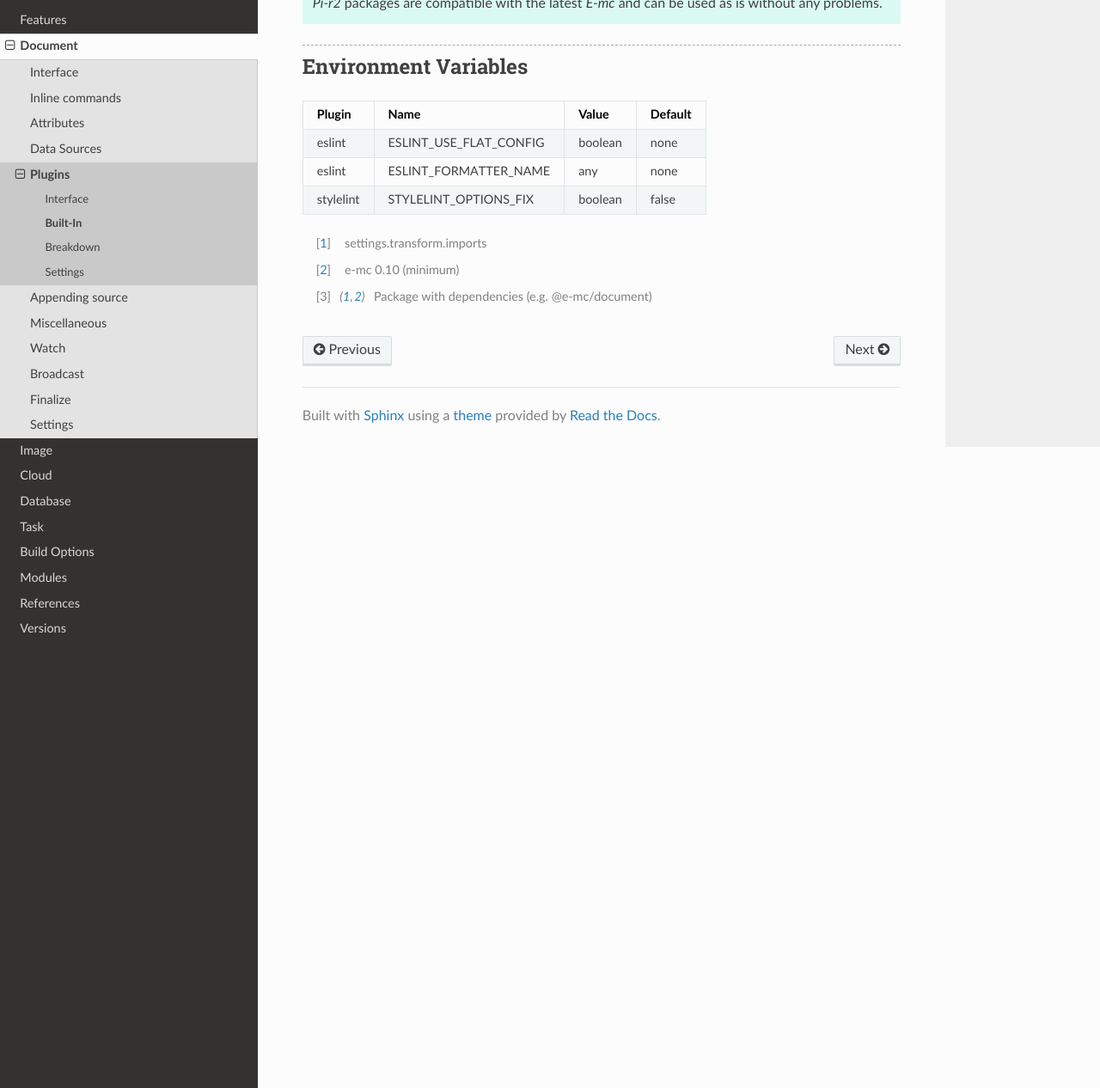
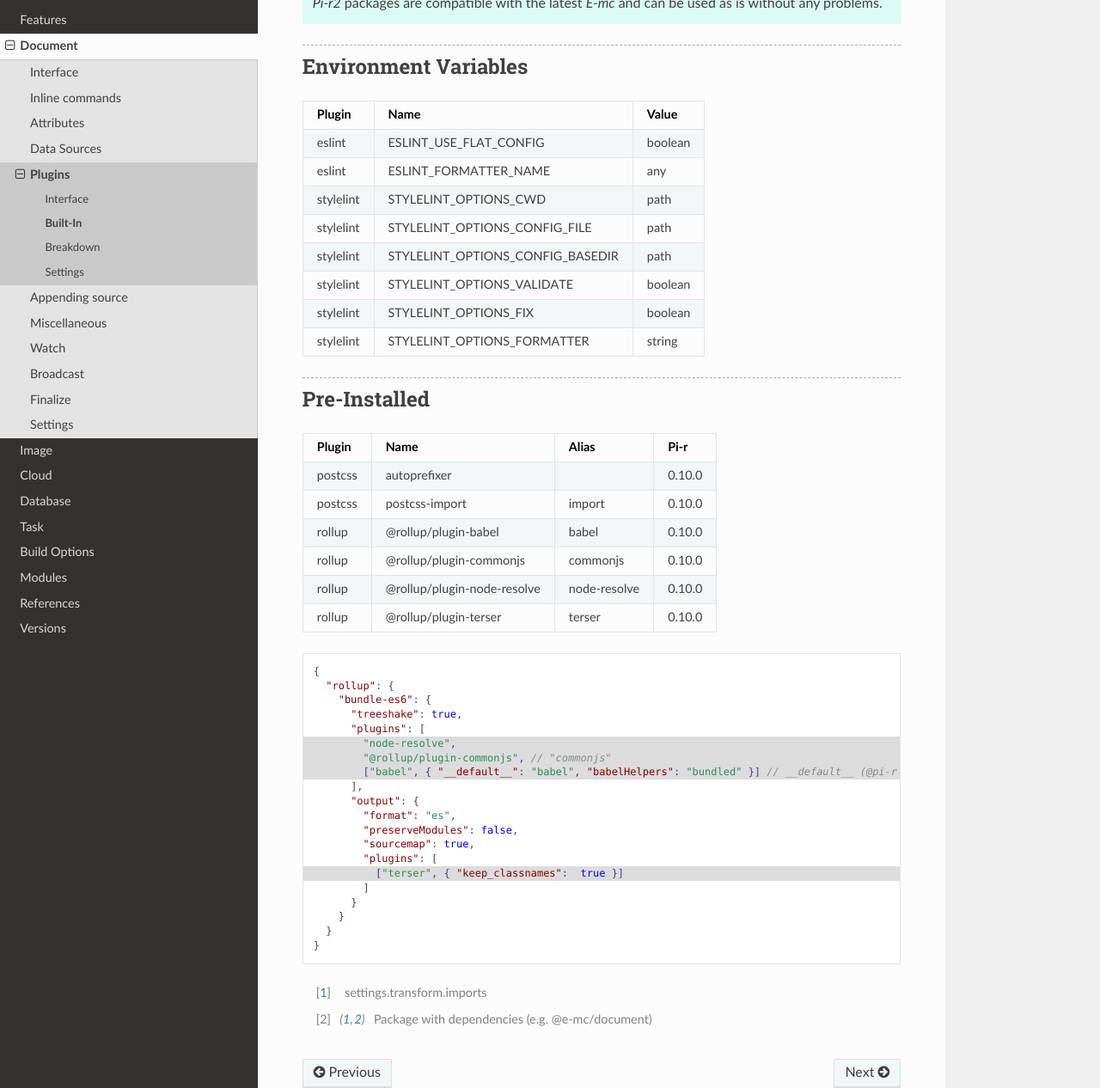
Before and after one commit to anpham6/chrome-docs, a Sphinx documentation site: the page built from source/document/plugins/built-in.rst, in a window 1280 px wide and 1400 px high, scrolled down 1729 px, cut to the strip 134-1400 px from the top of the window. Shown: the whole strip at 86% size. Built offline with Sphinx 7.4.7 and the Read the Docs theme 3.1.0, drawn with Linux system fonts in a browser that asks for light colours.

Commit message:
Document: Built-in section Pre-Installed was created.

```diff
--- a/source/document/plugins/built-in.rst
+++ b/source/document/plugins/built-in.rst
@@ -121,14 +121,56 @@
 Environment Variables
 =====================
 
-========== ====================== ======== ========
-  Plugin    Name                   Value    Default
-========== ====================== ======== ========
-eslint     ESLINT_USE_FLAT_CONFIG  boolean     none
-eslint     ESLINT_FORMATTER_NAME       any     none
-stylelint  STYLELINT_OPTIONS_FIX   boolean    false
-========== ====================== ======== ========
+========== ================================ ========
+  Plugin    Name                             Value
+========== ================================ ========
+eslint     ESLINT_USE_FLAT_CONFIG            boolean
+eslint     ESLINT_FORMATTER_NAME                 any
+stylelint  STYLELINT_OPTIONS_CWD                path
+stylelint  STYLELINT_OPTIONS_CONFIG_FILE        path
+stylelint  STYLELINT_OPTIONS_CONFIG_BASEDIR     path
+stylelint  STYLELINT_OPTIONS_VALIDATE        boolean
+stylelint  STYLELINT_OPTIONS_FIX             boolean
+stylelint  STYLELINT_OPTIONS_FORMATTER        string
+========== ================================ ========
+
+Pre-Installed
+=============
+
+========== ================================ ============ =======
+  Plugin    Name                             Alias        Pi-r
+========== ================================ ============ =======
+postcss    autoprefixer                                   0.10.0
+postcss    postcss-import                   import        0.10.0
+rollup     @rollup/plugin-babel             babel         0.10.0
+rollup     @rollup/plugin-commonjs          commonjs      0.10.0
+rollup     @rollup/plugin-node-resolve      node-resolve  0.10.0
+rollup     @rollup/plugin-terser            terser        0.10.0
+========== ================================ ============ =======
+
+.. code-block::
+  :emphasize-lines: 6-8,15
+
+  {
+    "rollup": {
+      "bundle-es6": {
+        "treeshake": true,
+        "plugins": [
+          "node-resolve",
+          "@rollup/plugin-commonjs", // "commonjs"
+          ["babel", { "__default__": "babel", "babelHelpers": "bundled" }] // __default__ (@pi-r property)
+        ],
+        "output": {
+          "format": "es",
+          "preserveModules": false,
+          "sourcemap": true,
+          "plugins": [
+            ["terser", { "keep_classnames":  true }]
+          ]
+        }
+      }
+    }
+  }
 
 .. [#] settings.transform.imports
-.. [#v010] e-mc 0.10 (minimum)
 .. [#Y] Package with dependencies (e.g. @e-mc/document)
--- a/source/document/plugins/settings.rst
+++ b/source/document/plugins/settings.rst
@@ -78,7 +78,7 @@ External plugins per package have to be pre-installed from NPM and may not be av
                 "plugin-example": {
                   "plugins": [
                     "@rollup/plugin-commonjs",
-                    ["@rollup/plugin-babel", { "__default__": "babel", "babelHelpers": "bundled" }] // __default__ (string)
+                    ["@rollup/plugin-babel", { "__default__": "babel", "babelHelpers": "bundled" }] // __default__ (@pi-r property)
                   ]
                 },
                 "plugin-example-output": {
@@ -280,4 +280,3 @@ The same concept can be used inline anywhere using a ``script`` tag with the **t
 .. attention:: Using **data-chrome-template** requires the setting :code:`eval.template = true`.
 
 .. [#] this = NodeJS.process
-.. [#v010] e-mc 0.10 (minimum)
```
Also changed, not shown: other parts of source/document/plugins/built-in.rst (+1 -1 lines), other parts of source/document/plugins/settings.rst (+1 -1 lines), source/document/data.rst (+11 -0 lines).
